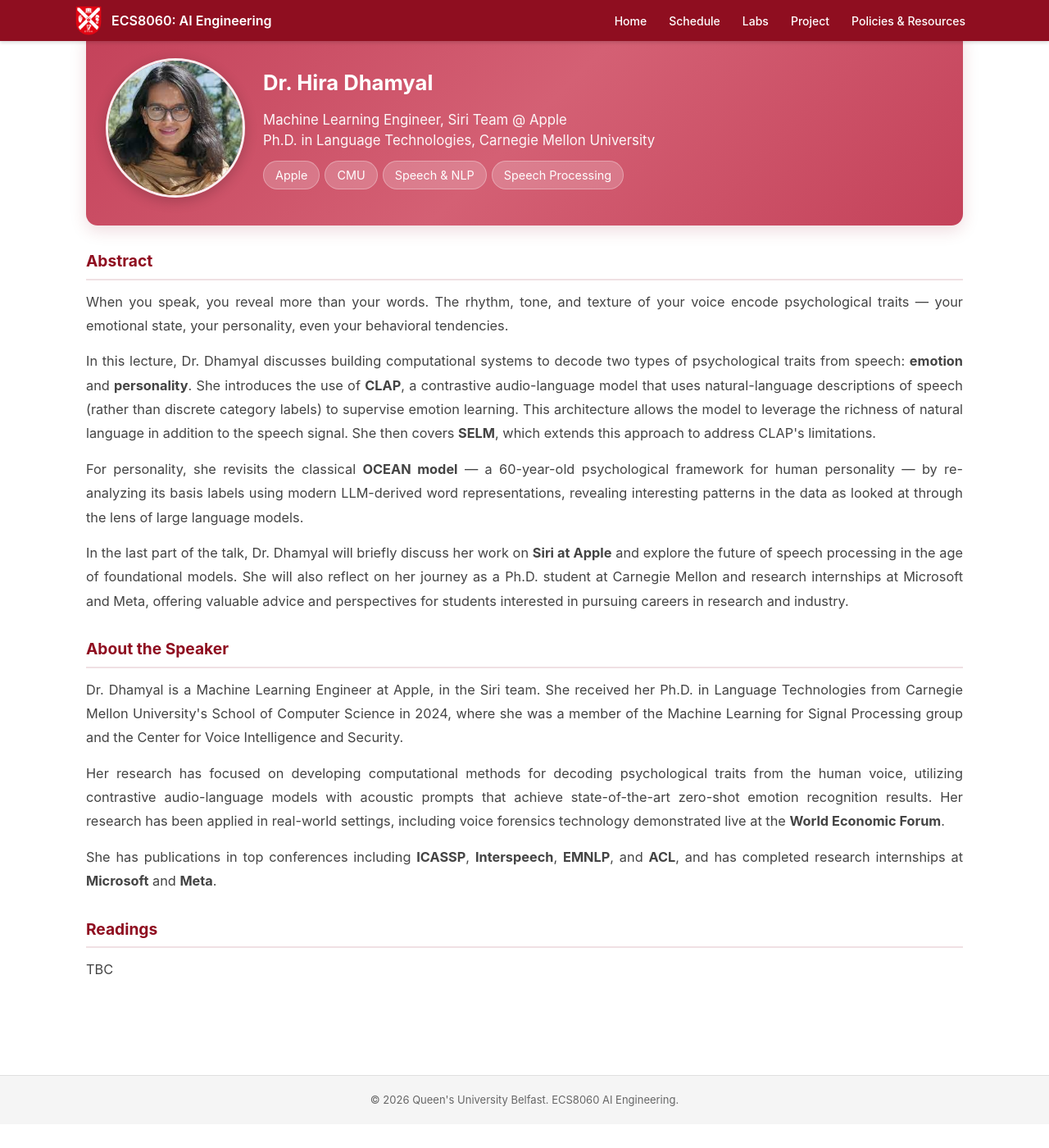
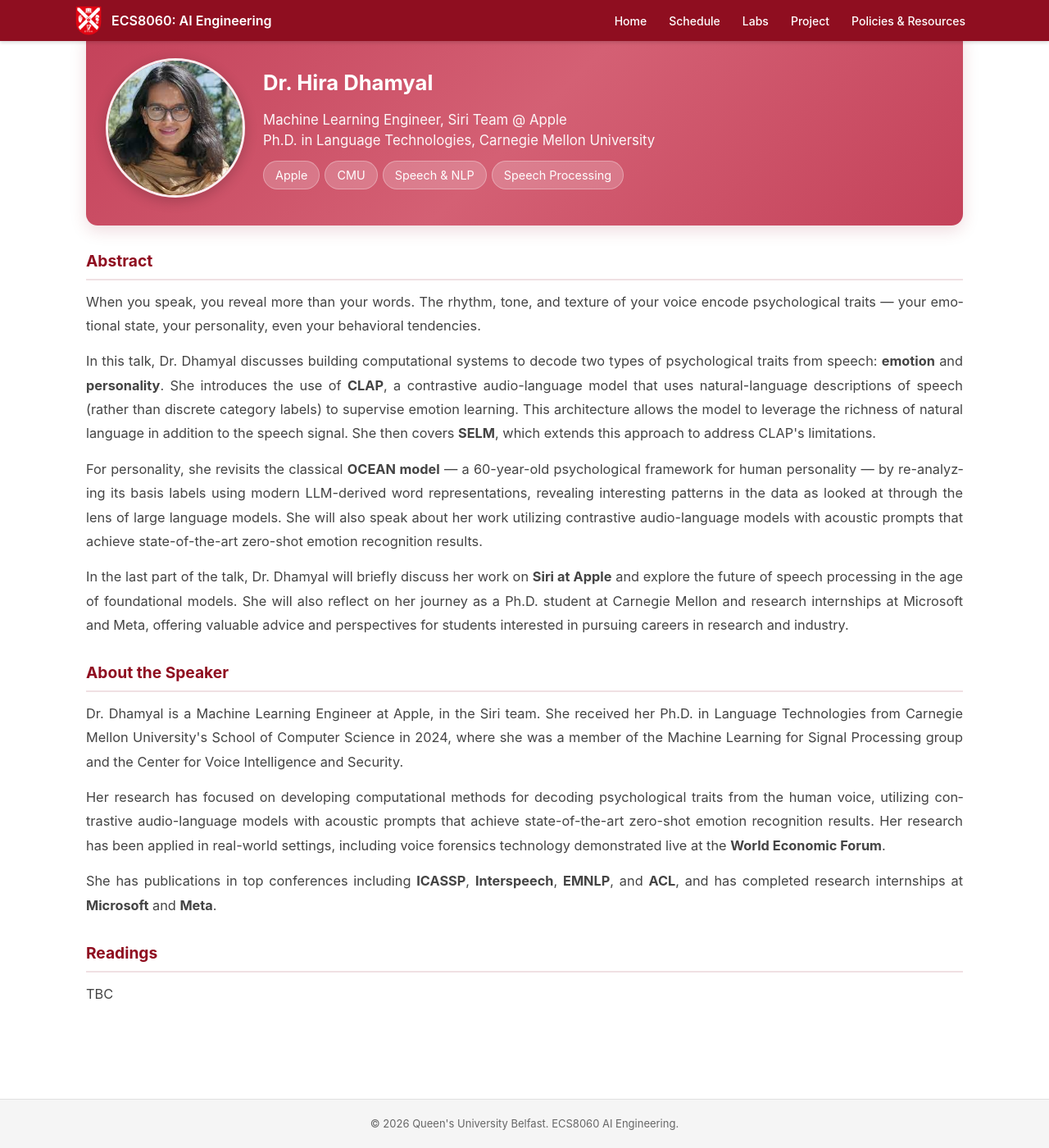
Before and after one commit to awaisrauf/ai_engineering_course, a Jekyll site: the page built from notes/guest-multimodal-dr-hira.md, in a window 1280 px wide and 1400 px high, scrolled down 453 px. Shown: the whole window at 82% size. Built offline with Jekyll 4.4.1, drawn with Linux system fonts in a browser that asks for light colours; before the commit the page ends 1824 px from its top, so only the background shows below that; some of the changed lines change nothing that is shown.

Commit message:
small changes

```diff
--- a/notes/guest-multimodal-dr-hira.md
+++ b/notes/guest-multimodal-dr-hira.md
@@ -62,6 +62,11 @@
   opacity: 0.95;
   line-height: 1.5;
   margin-bottom: 12px;
+  text-align: justify;
+  hyphens: auto;
+  -webkit-hyphens: auto;
+  -ms-hyphens: auto;
+  word-break: break-word;
 }
 
 .guest-hero .speaker-info .speaker-affiliations {
@@ -160,6 +165,10 @@
   font-size: 1.02rem;
   line-height: 1.8;
   text-align: justify;
+  hyphens: auto;
+  -webkit-hyphens: auto;
+  -ms-hyphens: auto;
+  word-break: break-word;
 }
 
 /* Mobile responsive */
@@ -260,10 +269,10 @@
 When you speak, you reveal more than your words. The rhythm, tone, and texture of your voice encode psychological traits &mdash; your emotional state, your personality, even your behavioral tendencies.
 </p>
 <p>
-In this lecture, Dr. Dhamyal discusses building computational systems to decode two types of psychological traits from speech: <strong>emotion</strong> and <strong>personality</strong>. She introduces the use of <strong>CLAP</strong>, a contrastive audio-language model that uses natural-language descriptions of speech (rather than discrete category labels) to supervise emotion learning. This architecture allows the model to leverage the richness of natural language in addition to the speech signal. She then covers <strong>SELM</strong>, which extends this approach to address CLAP's limitations.
+In this talk, Dr. Dhamyal discusses building computational systems to decode two types of psychological traits from speech: <strong>emotion</strong> and <strong>personality</strong>. She introduces the use of <strong>CLAP</strong>, a contrastive audio-language model that uses natural-language descriptions of speech (rather than discrete category labels) to supervise emotion learning. This architecture allows the model to leverage the richness of natural language in addition to the speech signal. She then covers <strong>SELM</strong>, which extends this approach to address CLAP's limitations.
 </p>
 <p>
-For personality, she revisits the classical <strong>OCEAN model</strong> &mdash; a 60-year-old psychological framework for human personality &mdash; by re-analyzing its basis labels using modern LLM-derived word representations, revealing interesting patterns in the data as looked at through the lens of large language models.
+For personality, she revisits the classical <strong>OCEAN model</strong> &mdash; a 60-year-old psychological framework for human personality &mdash; by re-analyzing its basis labels using modern LLM-derived word representations, revealing interesting patterns in the data as looked at through the lens of large language models. She will also speak about her work utilizing contrastive audio-language models with acoustic prompts that achieve state-of-the-art zero-shot emotion recognition results.
 </p>
 <p>
 In the last part of the talk, Dr. Dhamyal will briefly discuss her work on <strong>Siri at Apple</strong> and explore the future of speech processing in the age of foundational models. She will also reflect on her journey as a Ph.D. student at Carnegie Mellon and research internships at Microsoft and Meta, offering valuable advice and perspectives for students interested in pursuing careers in research and industry.
```
